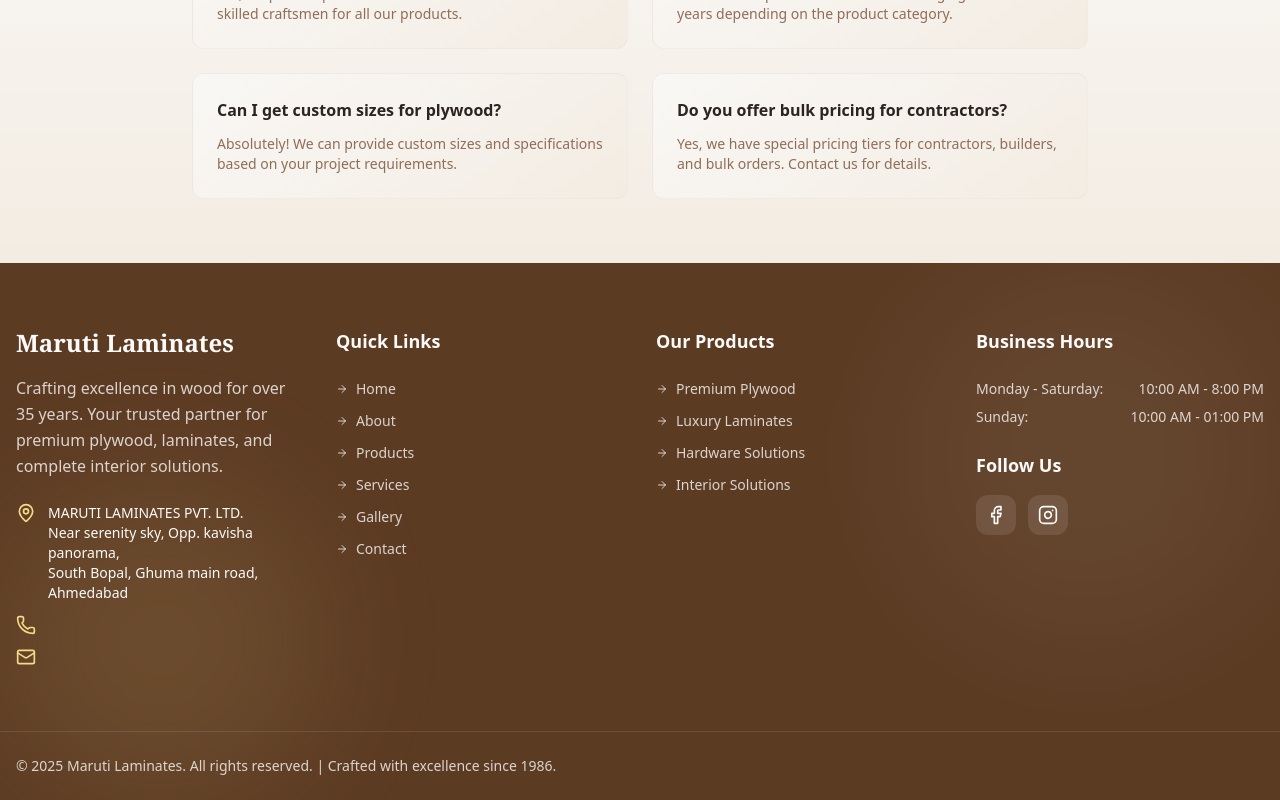
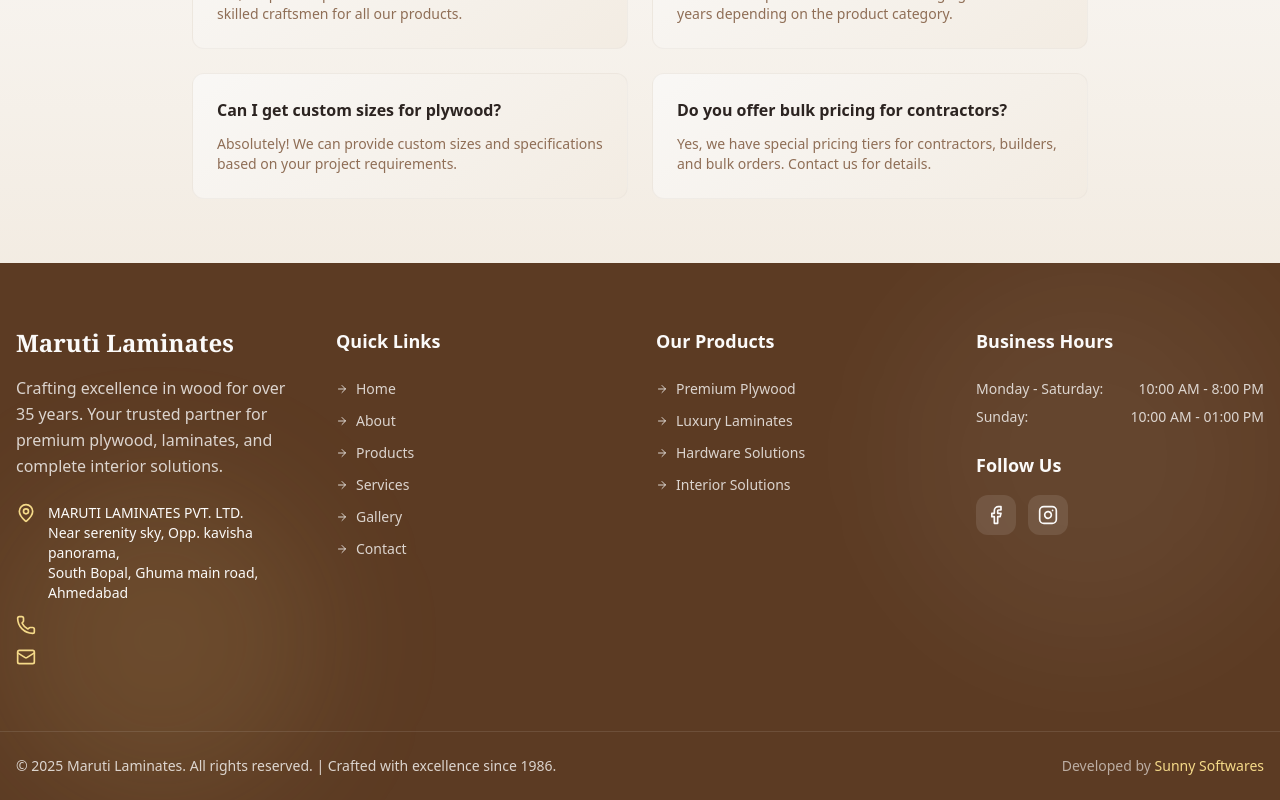
Before and after one commit to maruti-company/maruti-marketing-website, a Next.js app: page /contact in a window 1280 px wide. Shown: the part 1936-2736 px from the top of the page. Built offline with nearby package versions, Linux system fonts and the light colour scheme.

Commit message:
added sunny softwares

```diff
--- a/src/components/Footer.tsx
+++ b/src/components/Footer.tsx
@@ -168,6 +168,12 @@
               © {new Date().getFullYear()} Maruti Laminates. All rights reserved. | Crafted with
               excellence since 1986.
             </div>
+            <div className="text-sm text-primary-foreground/60 text-center md:text-right">
+              Developed by{" "}
+              <span className="text-accent font-medium hover:text-accent/80 transition-smooth">
+                Sunny Softwares
+              </span>
+            </div>
           </div>
         </div>
       </div>
```
